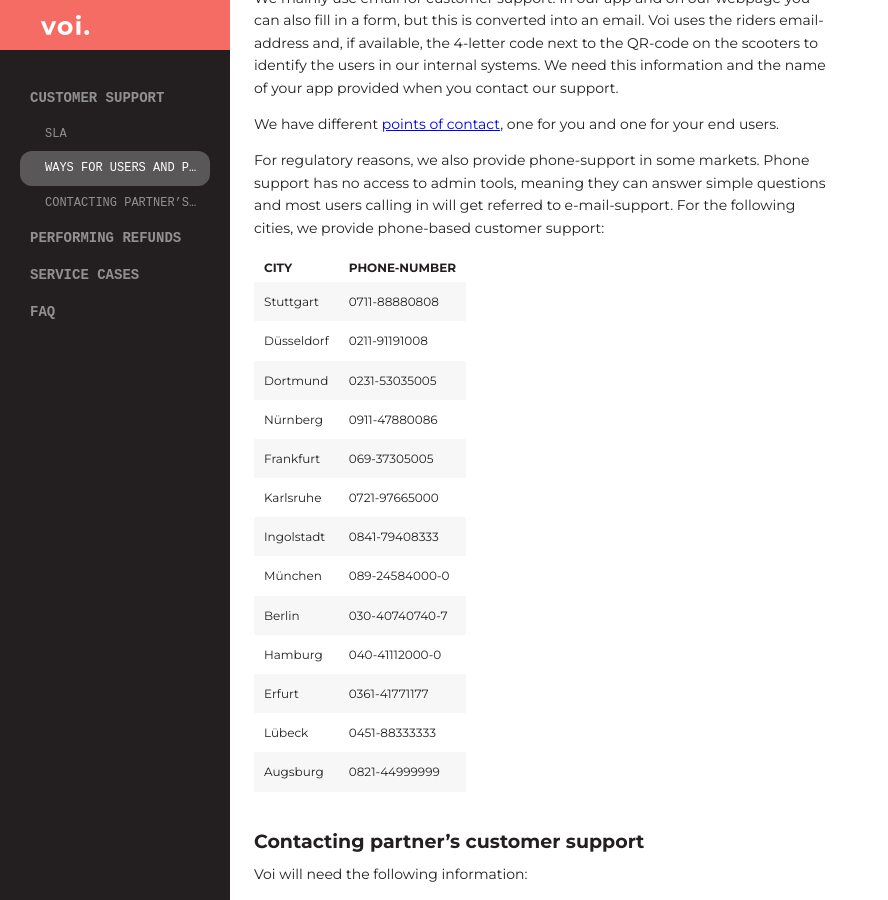
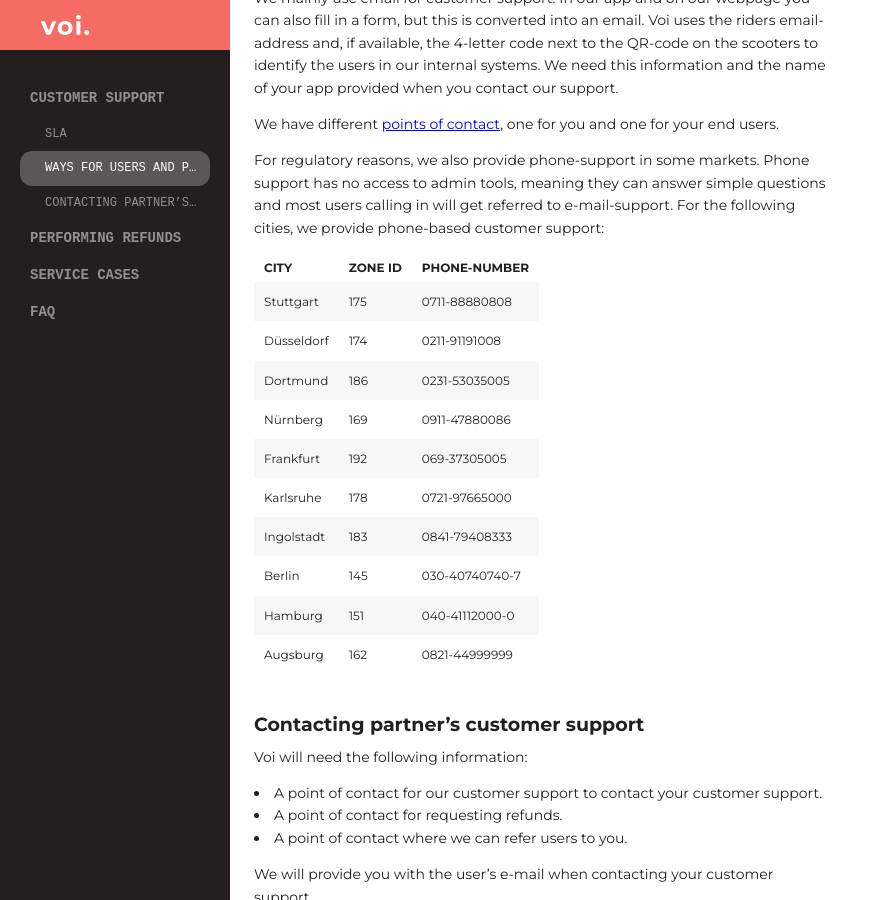
Before and after one commit to voi-api/voi-api.github.io, a Jekyll site: the page built from customer-support.md, in a window 1280 px wide and 900 px high, scrolled down 504 px. Shown: the whole window, without its empty margins (0-888 px from the left). Built offline with Jekyll 4.4.1, drawn with Linux system fonts in a browser that asks for light colours; some web fonts are replaced.

Commit message:
city id:s and onboarding assets

```diff
--- a/customer-support.md
+++ b/customer-support.md
@@ -19,21 +19,18 @@ We have different [points of contact](/poc/), one for you and one for your end u
 
 For regulatory reasons, we also provide phone-support in some markets. Phone support has no access to admin tools, meaning they can answer simple questions and most users calling in will get referred to e-mail-support. For the following cities, we provide phone-based customer support:
 
-City|Phone-number
------|-----
-Stuttgart|0711-88880808
-Düsseldorf|0211-91191008
-Dortmund|0231-53035005
-Nürnberg|0911-47880086
-Frankfurt|069-37305005
-Karlsruhe|0721-97665000
-Ingolstadt|0841-79408333
-München|089-24584000-0
-Berlin|030-40740740-7
-Hamburg|040-41112000-0
-Erfurt|0361-41771177
-Lübeck|0451-88333333
-Augsburg|0821-44999999
+City|Zone Id|Phone-number
+-----|-----|-----
+Stuttgart|175|0711-88880808
+Düsseldorf|174|0211-91191008
+Dortmund|186|0231-53035005
+Nürnberg|169|0911-47880086
+Frankfurt|192|069-37305005
+Karlsruhe|178|0721-97665000
+Ingolstadt|183|0841-79408333
+Berlin|145|030-40740740-7
+Hamburg|151|040-41112000-0
+Augsburg|162|0821-44999999
 
 ## Contacting partner's customer support
 Voi will need the following information:
```
Also changed, not shown: assets.md (+10 -1 lines), assets/images/user/onboarding1.png (added), assets/images/user/onboarding2.png (added), assets/images/user/onboarding3.png (added), assets/images/user/onboarding4.png (added).
